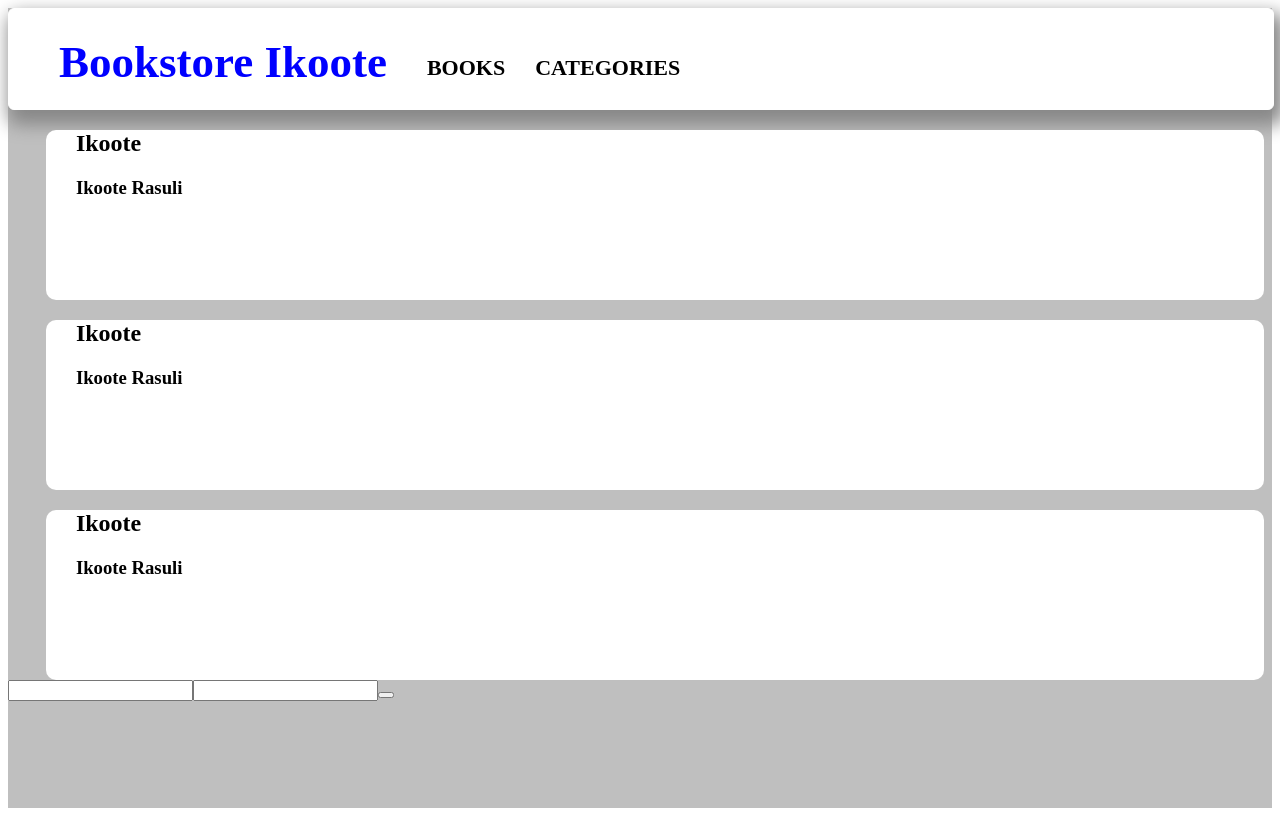
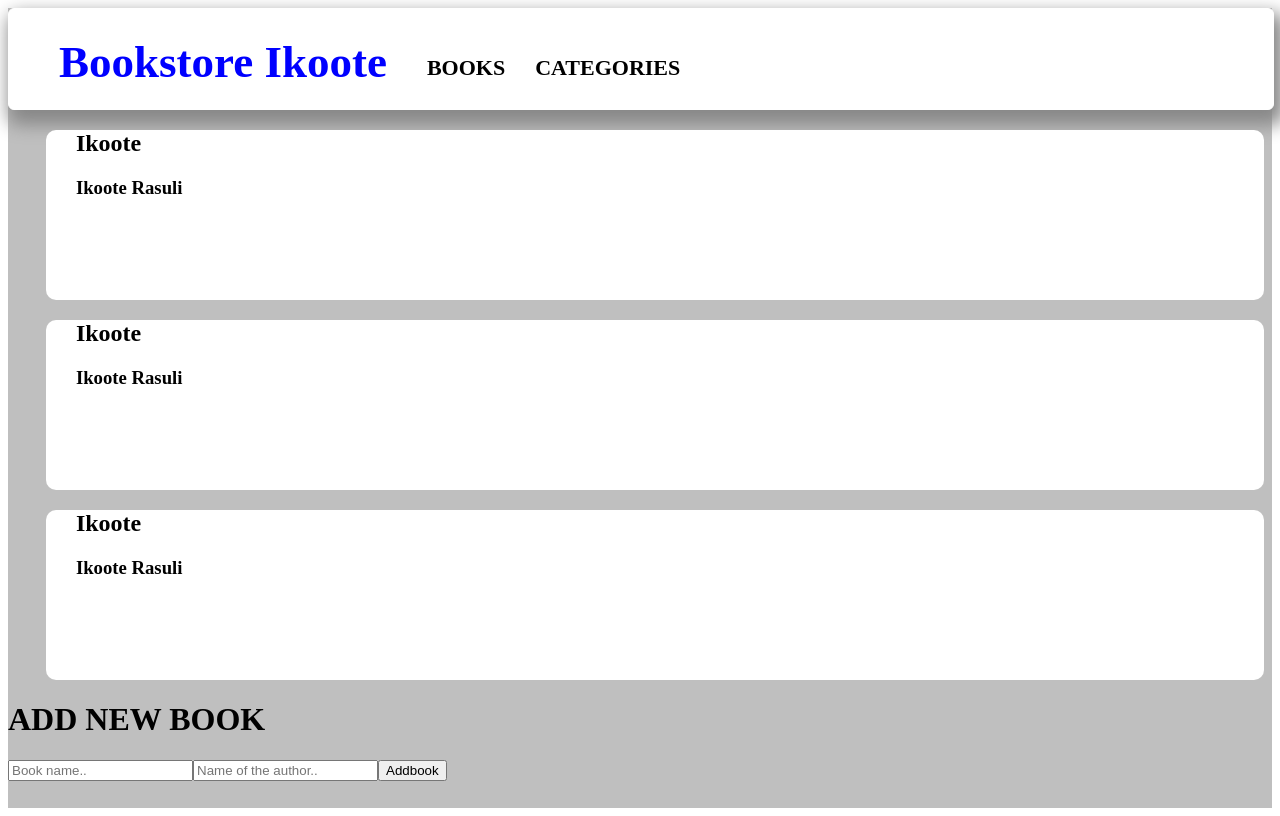
Before and after one commit to ikoote1/bookstore, a React (Create React App) app: page / in a window 1280 px wide. Built offline with nearby package versions, Linux system fonts and the light colour scheme.

Commit message:
Updated the bookstore code

```diff
--- a/src/components/Books.js
+++ b/src/components/Books.js
@@ -15,10 +15,11 @@ const Books = () => (
       </div>
     </div>
     <div className="form">
+      <h1>ADD NEW BOOK</h1>
       <form>
-        <input />
-        <input />
-        <button type="submit" />
+        <input placeholder="Book name.." />
+        <input placeholder="Name of the author.." />
+        <button type="submit">Addbook</button>
       </form>
     </div>
   </div>
```
